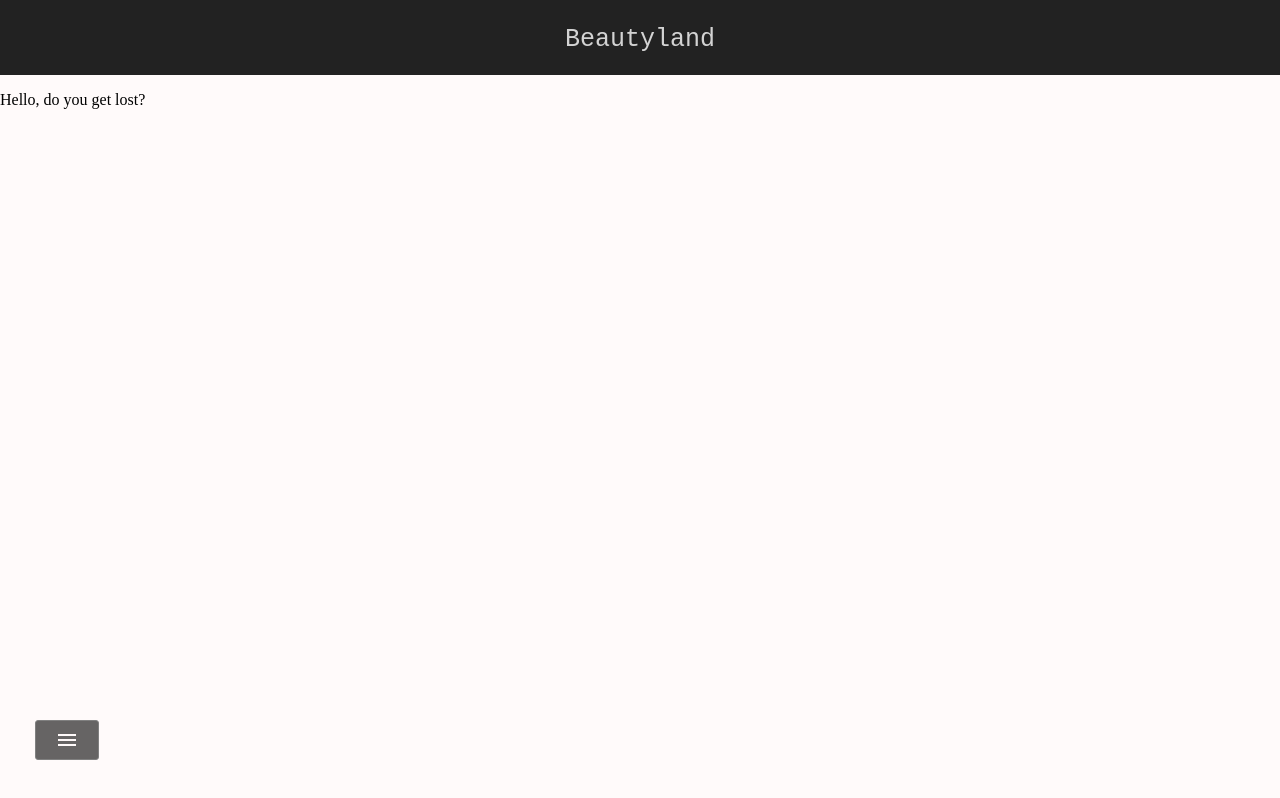
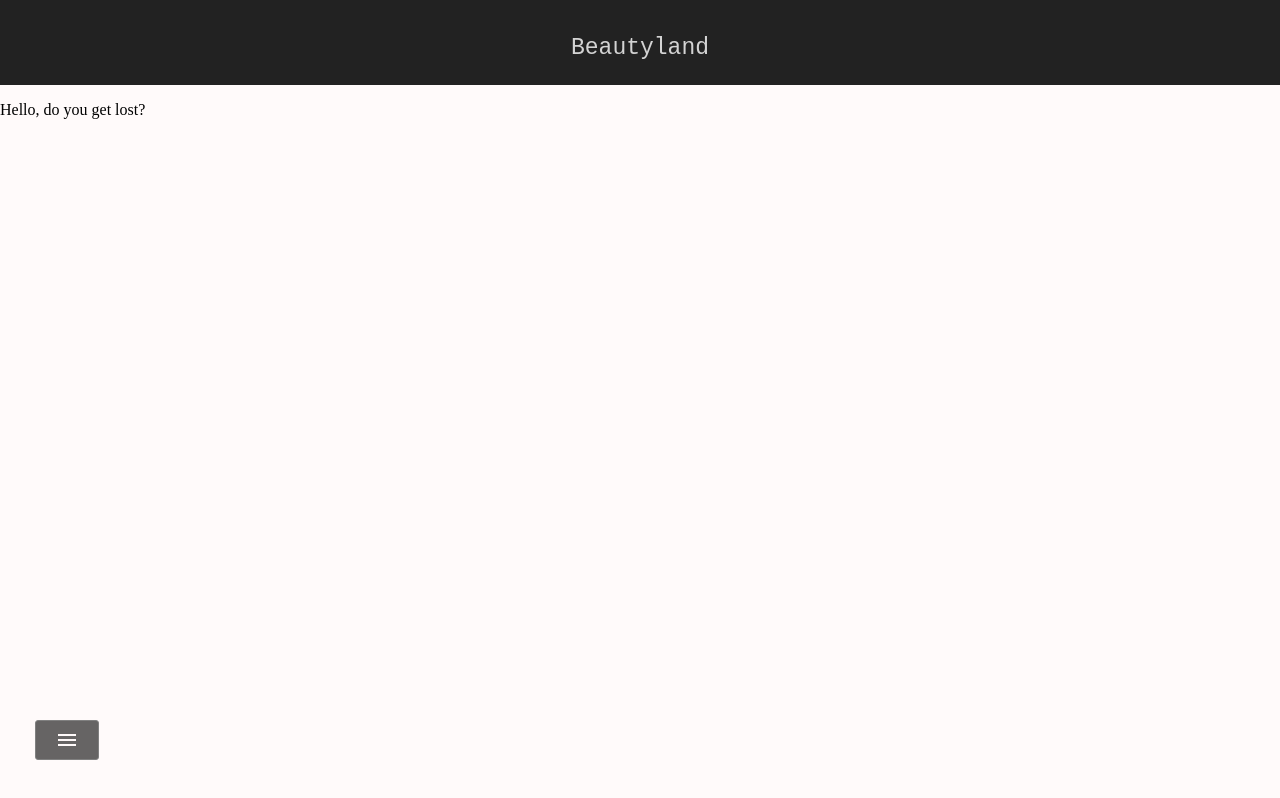
Before and after one commit to roycrxtw/beautyland, a React (Create React App) app: page /post in a window 1280 px wide. Built offline with nearby package versions, Linux system fonts and the light colour scheme.

Commit message:
Fix bug in scrollHandler
+ Remove scroll event handler when MainGallery will unmount.
To prevent scroll event fired when user is not on MainGallery
+ Add a condition test in scrollHandler
To check this scroll handler will only work in gallery mode.

```diff
--- a/src/App.css
+++ b/src/App.css
@@ -43,7 +43,7 @@ body.hasActiveMenu{
 .app-title{
   text-decoration: none;
   color: lightgrey;
-  font-size: 25px;
+  font-size: 23px;
   font-family: Courier New;
   font-weight: 100;
   text-align: center;
@@ -51,8 +51,8 @@ body.hasActiveMenu{
 
 .appHeader {
   background-color: #222;
-  height: 75px;
-  padding: 25px;
+  height: 85px;
+  padding: 35px;
 }
 
 .btnBack{
--- a/src/MainGallery.js
+++ b/src/MainGallery.js
@@ -55,6 +55,11 @@ export default class MainGallery extends Component {
     }else{
       //window.scroll(0, 0);
     }
+  }
+
+  componentWillUnmount(){
+    console.log('willUnmount()');
+    window.removeEventListener('scroll', this.scrollHandler);
   }
 
   isScrollIntoView = (ele) => {
@@ -155,7 +160,7 @@ export default class MainGallery extends Component {
   };
 
   scrollHandler = () => {
-    if(!this.isLoadingData){
+    if(!this.isLoadingData && this.state.isGalleryMode){
       const btnLoadMore = document.getElementsByClassName('btnLoadmore')[0];
       const isButtonInView = this.isScrollIntoView(btnLoadMore);
       if(isButtonInView){
```
